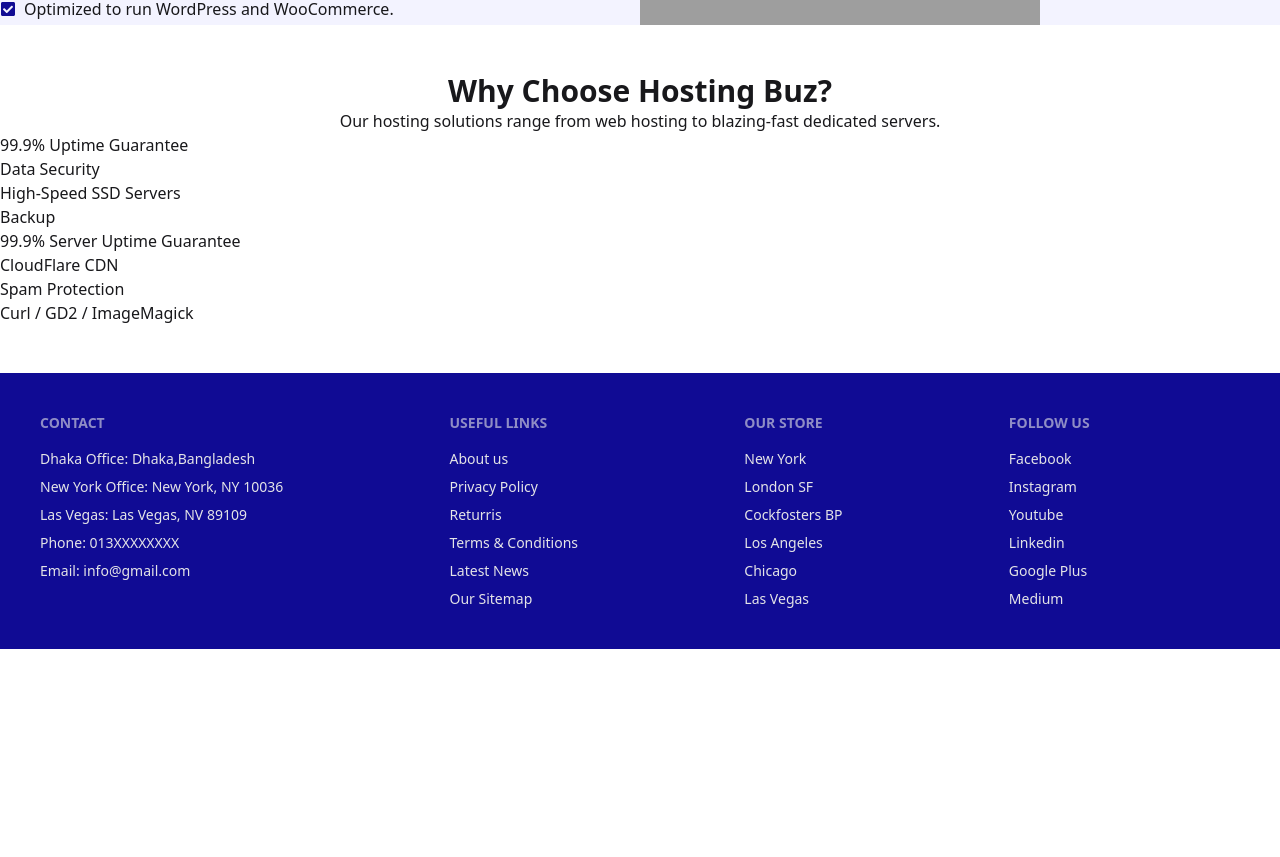
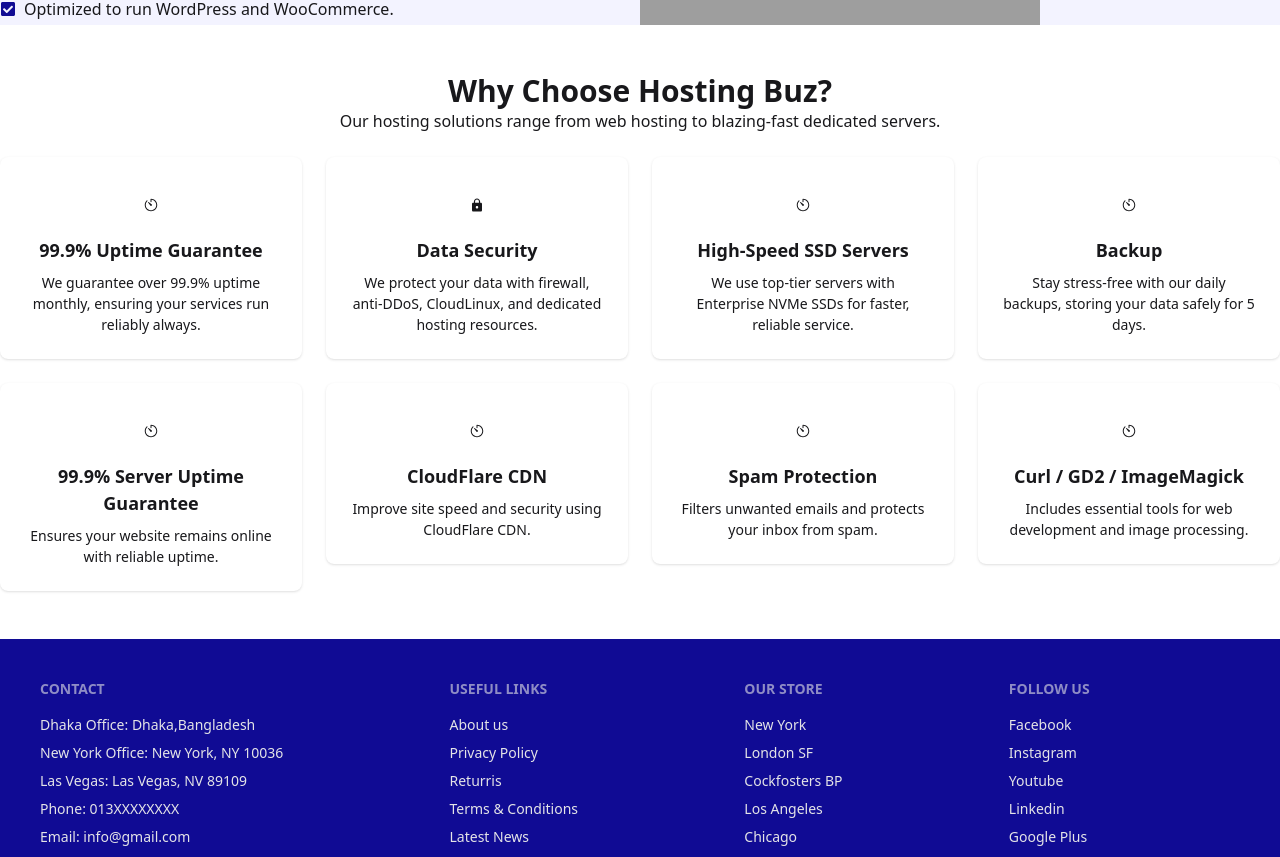
Before and after one commit to cerumiaktar/hostingbuz-website-react, a React (Vite) app: page / in a window 1280 px wide. Shown: the part 2731-3588 px from the top of the page. Before the commit the page ends 3380 px from the top, so only its background shows below. Built offline with nearby package versions, Linux system fonts and the light colour scheme; grey boxes are pictures that could not be loaded.

Commit message:
update choose section

```diff
--- a/src/pages/Home/Chooses/Choose.jsx
+++ b/src/pages/Home/Chooses/Choose.jsx
@@ -1,10 +1,18 @@
-import React from 'react';
 
-const Choose = ({choose}) => {
-    const {title,short_description} = choose;
+const Choose = ({ choose,Icon }) => {
+    const { title, short_description } = choose;
+
     return (
         <div>
-            <h1>{title}</h1>
+            <div className="card bg-base-100 shadow-sm">
+                <figure className="px-10 pt-10">
+                    <Icon/>
+                </figure>
+                <div className="card-body items-center text-center">
+                    <h2 className="card-title">{title}</h2>
+                    <p>{short_description}</p>
+                </div>
+            </div>
         </div>
     );
 };
--- a/src/pages/Home/Chooses/Chooses.jsx
+++ b/src/pages/Home/Chooses/Chooses.jsx
@@ -1,23 +1,30 @@
 import React, { useEffect, useState } from 'react';
 import Choose from './Choose';
+import { IoIosTimer, IoMdLock } from "react-icons/io";
 
 const Chooses = () => {
-    const [chooses,setChooses] = useState([])
+    const [chooses, setChooses] = useState([])
 
-    useEffect(() =>{
+    useEffect(() => {
         fetch('choose.json')
-        .then(res =>res.json())
-        .then(data=>setChooses(data))
-    } ,[])
+            .then(res => res.json())
+            .then(data => setChooses(data))
+    }, [])
+
+    const icons = [IoIosTimer,IoMdLock]
+
     return (
         <div className='container mx-auto mb-12'>
-            <div className='text-center'>
+            <div className='text-center mb-6'>
                 <h1 className='text-3xl font-bold'>Why Choose Hosting Buz?</h1>
                 <p>Our hosting solutions range from web hosting to blazing-fast dedicated servers.</p>
             </div>
-            <div>
+            <div className='grid grid-cols-2 md:grid-cols-4 gap-6'>
                 {
-                    chooses.map((choose) =><Choose choose={choose}></Choose>)
+                    chooses.map((choose,index) => <Choose
+                    key={index}
+                    choose={choose}
+                    Icon={icons[index] || IoIosTimer}></Choose>)
                 }
             </div>
         </div>
```
